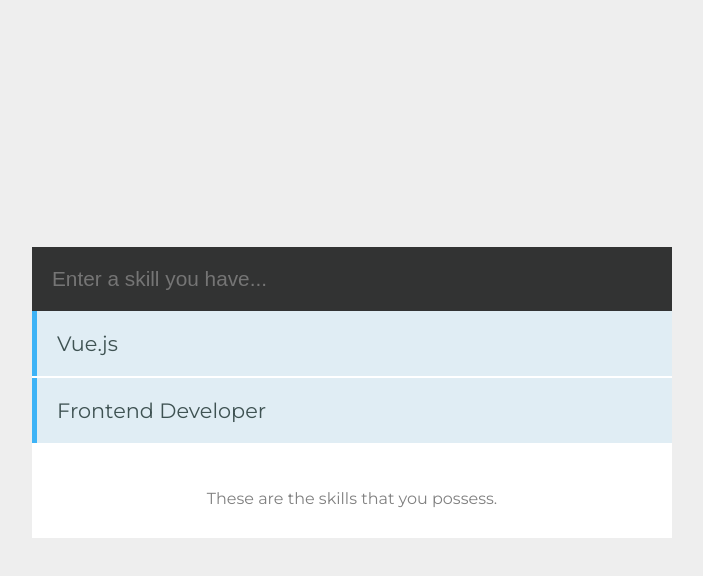
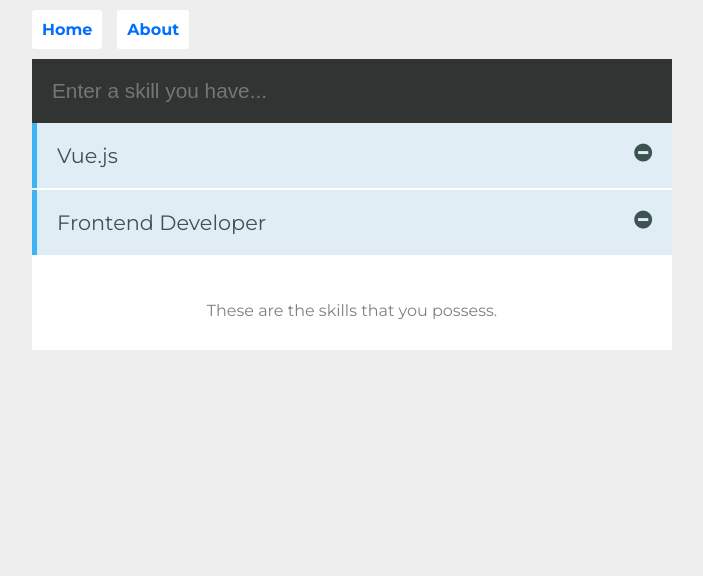
Before and after one commit to simotae14/MySkillsVue, a Vue app: page / in a window 1280 px wide. Shown: the top 576 px of the page, without its empty margins (288-991 px from the left). Built offline with nearby package versions, Linux system fonts and the light colour scheme; a small style sheet from the web is missing.

Commit message:
Vue Routing: Added routing and the delete skill function

```diff
--- a/package.json
+++ b/package.json
@@ -9,7 +9,8 @@
   },
   "dependencies": {
     "vee-validate": "^2.1.0-beta.9",
-    "vue": "^2.5.17"
+    "vue": "^2.5.17",
+    "vue-router": "^3.0.1"
   },
   "devDependencies": {
     "@vue/cli-plugin-babel": "^3.0.5",
--- a/src/App.vue
+++ b/src/App.vue
@@ -1,9 +1,12 @@
 <template>
   <div id="app">
-    <Skills/>
+    <nav>
+      <router-link to='/'>Home</router-link>
+      <router-link to='/about'>About</router-link>
+    </nav>
+    <router-view />
   </div>
 </template>
-
 <script>
 import Skills from './components/Skills.vue'
 
@@ -24,7 +27,7 @@
     display: grid;
     grid-template-rows: auto;
     justify-items: center;
-    align-items: center;
+    align-items: 50px;
   }
   body, html {
     margin: 0;
@@ -33,4 +36,17 @@
   #app {
       width: 50%;
   }
+  nav {
+    padding: 20px 20px 20px 0;
+  }
+
+  nav a {
+    padding: 10px;
+    text-decoration: none;
+    background: #fff;
+    border-radius: 3px;
+    color: rgb(0, 110, 255);
+    font-weight: bold;
+    margin-right: 15px;
+  }
 </style>
--- /dev/null
+++ b/src/components/About.vue
@@ -0,0 +1,17 @@
+<template>
+  <div class="about">
+    <h1>Hello {{ their_name }}, This is an about page</h1>
+    <p>Lorem ipsum dolor sit amet, consectetur adipiscing elit, sed do eiusmod tempor incididunt ut labore et dolore magna ali...</p>
+  </div>
+</template>
+
+<script>
+export default {
+    name: 'About',
+    data() {
+        return {
+            their_name: this.$route.params.name ? this.$route.params.name : 'Simone'
+        }
+    }
+}
+</script>
--- a/src/components/Skills.vue
+++ b/src/components/Skills.vue
@@ -30,8 +30,8 @@
         >
           <li
             v-for="(data, index) in skills" :key="index"
-          >
-            {{ data.skill }}
+          >{{ data.skill }}
+          <i class="fa fa-minus-circle" v-on:click="remove(index)"></i>
           </li>
         </transition-group>
 
@@ -67,6 +67,9 @@
           console.log('Not valid value');
         }
       })
+    },
+    remove(id) {
+      this.skills.splice(id, 1);
     }
   }
 }
@@ -74,6 +77,7 @@
 
 <!-- Add "scoped" attribute to limit CSS to this component only -->
 <style scoped>
+  @import "https://maxcdn.bootstrapcdn.com/font-awesome/4.7.0/css/font-awesome.min.css";
   @import "https://cdn.jsdelivr.net/npm/animate.css@3.5.1";
 
   .holder {
@@ -137,4 +141,8 @@
       transform: scale(1);
     }
   }
+  i {
+    float: right;
+    cursor: pointer;
+  }
 </style>
--- a/src/main.js
+++ b/src/main.js
@@ -1,11 +1,12 @@
 import Vue from 'vue'
 import App from './App.vue'
 import VeeValidate from 'vee-validate'
-
+import router from './router'
 // to use VeeValidate
 Vue.use(VeeValidate);
 Vue.config.productionTip = false
 
 new Vue({
+  router,
   render: h => h(App)
 }).$mount('#app')
--- /dev/null
+++ b/src/router.js
@@ -0,0 +1,26 @@
+import Vue from 'vue'
+import Router from 'vue-router'
+import Skills from './components/Skills.vue'
+import About from './components/About.vue'
+
+Vue.use(Router)
+
+export default new Router({
+  routes: [
+    {
+      path: '/',
+      name: 'skills',
+      component: Skills
+    },
+    {
+      path: '/about/:name',
+      name: 'about',
+      component: About
+    },
+    {
+      path: '/about',
+      name: 'about',
+      component: About
+    }
+  ]
+});
```
Also changed, not shown: 1 other file (tests, documents, lock files or other folders).
